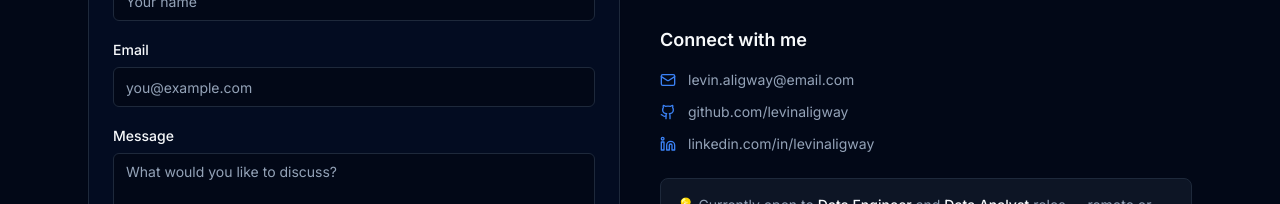
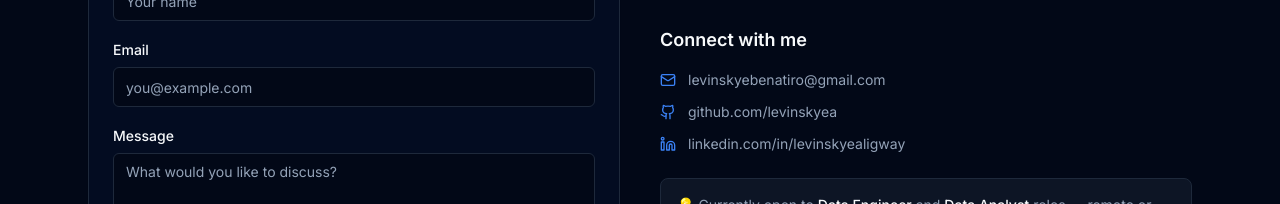
Before and after one commit to levinskyea/levin-data-engineer-portfolio, a Next.js app: page / in a window 1280 px wide. Shown: the part 4306-4510 px from the top of the page. Built offline with nearby package versions, Linux system fonts and the light colour scheme.

Commit message:
Update contact links: email, GitHub, LinkedIn

```diff
--- a/src/components/contact.tsx
+++ b/src/components/contact.tsx
@@ -72,29 +72,29 @@ export function Contact() {
             <h3 className="mb-4 text-lg font-semibold">Connect with me</h3>
             <div className="space-y-3">
               <a
-                href="mailto:levin.aligway@email.com"
+                href="mailto:levinskyebenatiro@gmail.com"
                 className="flex items-center gap-3 text-sm text-muted-foreground transition-colors hover:text-foreground"
               >
                 <Mail className="h-4 w-4 text-primary" />
-                levin.aligway@email.com
+                levinskyebenatiro@gmail.com
               </a>
               <a
-                href="https://github.com/levinaligway"
+                href="https://github.com/levinskyea"
                 target="_blank"
                 rel="noopener noreferrer"
                 className="flex items-center gap-3 text-sm text-muted-foreground transition-colors hover:text-foreground"
               >
                 <Github className="h-4 w-4 text-primary" />
-                github.com/levinaligway
+                github.com/levinskyea
               </a>
               <a
-                href="https://linkedin.com/in/levinaligway"
+                href="https://linkedin.com/in/levinskyealigway"
                 target="_blank"
                 rel="noopener noreferrer"
                 className="flex items-center gap-3 text-sm text-muted-foreground transition-colors hover:text-foreground"
               >
                 <Linkedin className="h-4 w-4 text-primary" />
-                linkedin.com/in/levinaligway
+                linkedin.com/in/levinskyealigway
               </a>
             </div>
           </div>
--- a/src/components/hero.tsx
+++ b/src/components/hero.tsx
@@ -81,12 +81,12 @@ export function Hero() {
             </a>
           </Button>
           <Button size="icon" variant="ghost" asChild>
-            <a href="https://github.com/levinaligway" target="_blank" rel="noopener noreferrer" aria-label="GitHub profile">
+            <a href="https://github.com/levinskyea" target="_blank" rel="noopener noreferrer" aria-label="GitHub profile">
               <Github className="h-4 w-4" />
             </a>
           </Button>
           <Button size="icon" variant="ghost" asChild>
-            <a href="https://linkedin.com/in/levinaligway" target="_blank" rel="noopener noreferrer" aria-label="LinkedIn profile">
+            <a href="https://linkedin.com/in/levinskyealigway" target="_blank" rel="noopener noreferrer" aria-label="LinkedIn profile">
               <Linkedin className="h-4 w-4" />
             </a>
           </Button>
```
